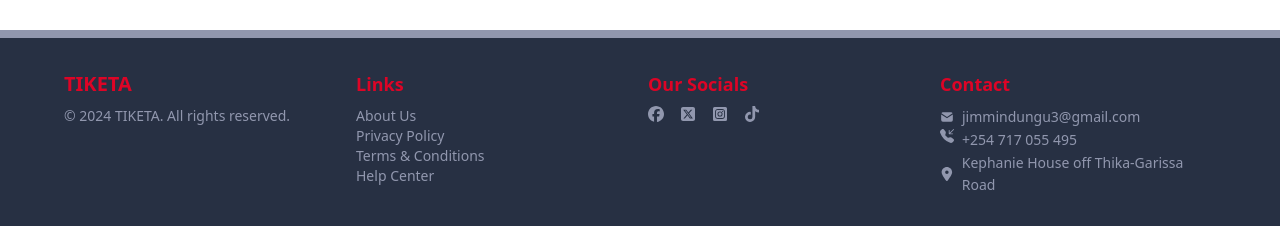
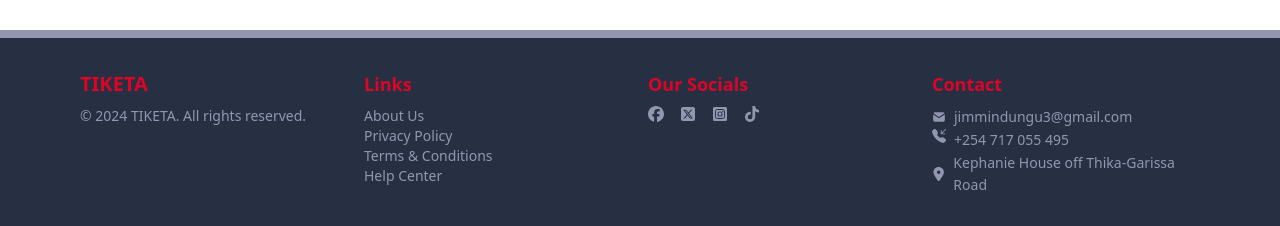
Before and after one commit to jimmindungu3/Tiketa, a React (Vite) app in the folder frontend/: page / in a window 1280 px wide. Shown: the part 686-912 px from the top of the page. Built offline with nearby package versions, Linux system fonts and the light colour scheme; no server answers.

Commit message:
add padding

```diff
--- a/frontend/src/components/Footer.jsx
+++ b/frontend/src/components/Footer.jsx
@@ -12,7 +12,7 @@
   return (
     <div className="pb-8 text-bluegray bg-blue bg-opacity-96">
       <div className="h-2 my-8 bg-bluegray"></div>
-      <div className="mx-auto mt-6 max-w-6xl grid grid-cols-1 sm:grid-cols-2 lg:grid-cols-4 gap-4 ">
+      <div className="mx-auto mt-6 px-4 max-w-6xl grid grid-cols-1 sm:grid-cols-2 lg:grid-cols-4 gap-4 ">
         <div>
           <h2 className="text-red-100 font-bold text-xl">TIKETA</h2>
           <div className="text-sm mt-2">
```
